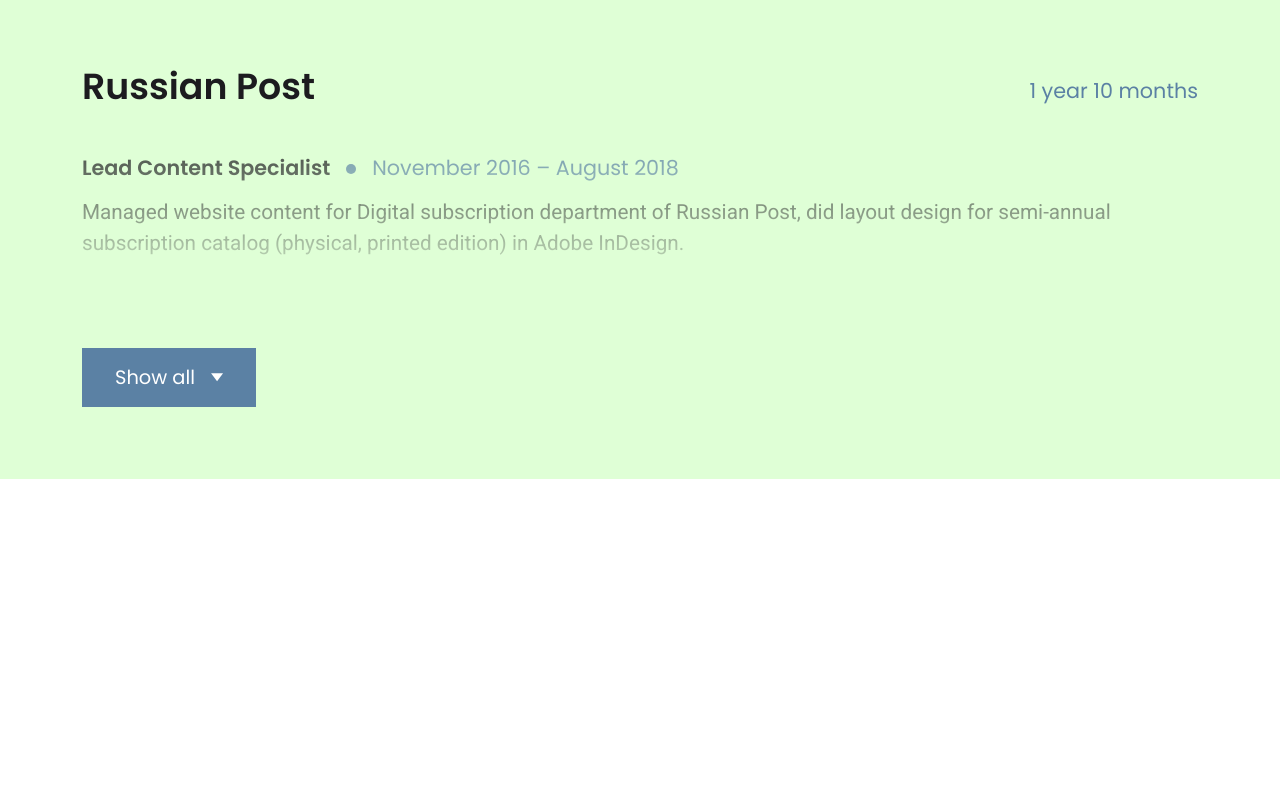
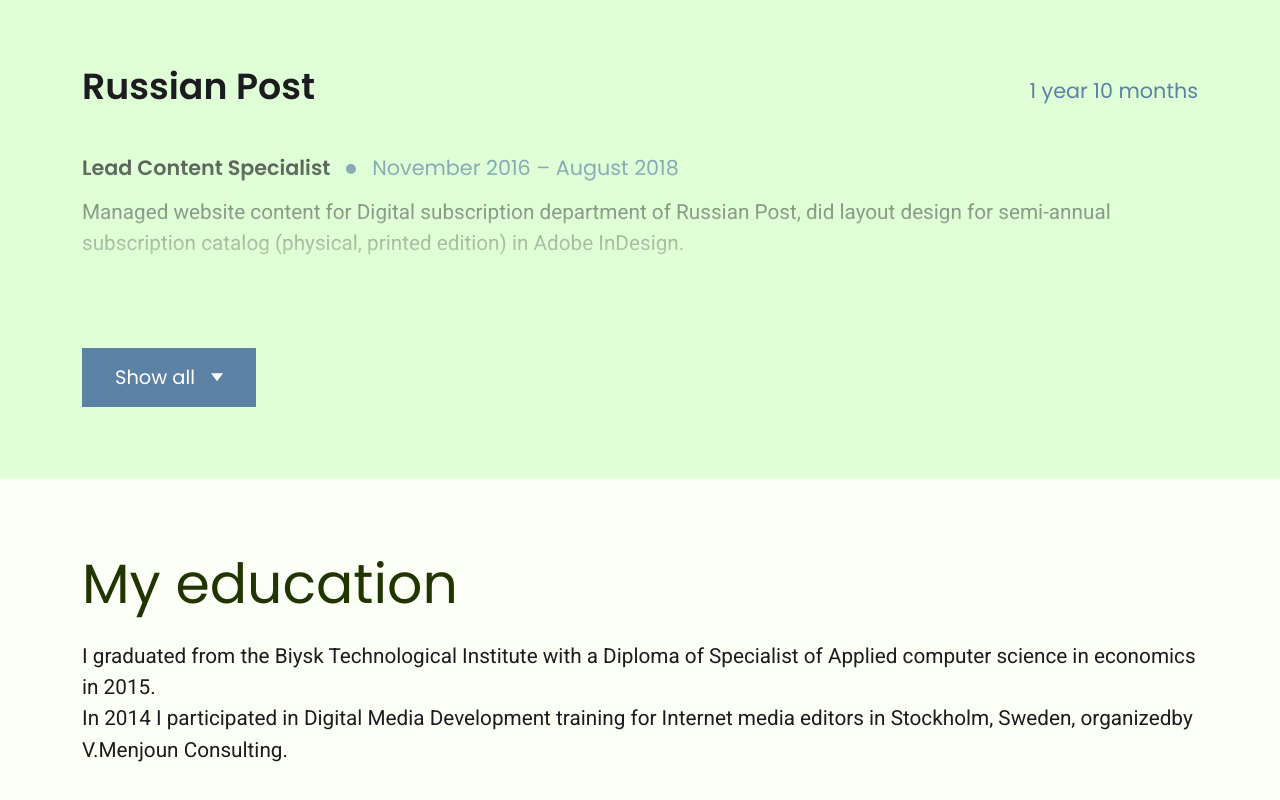
Before and after one commit to cheeroque/portfolio, a Next.js app: page / in a window 1280 px wide. Shown: the part 2775-3575 px from the top of the page. Before the commit the page ends 3254 px from the top, so only its background shows below. Built offline with nearby package versions, Linux system fonts and the light colour scheme.

Commit message:
Added education section

```diff
--- /dev/null
+++ b/components/SectionEducation/index.js
@@ -0,0 +1,19 @@
+export default function SectionEducation() {
+  return (
+    <section className="section section-light">
+      <div className="container">
+        <h2>My education</h2>
+        <p>
+          I graduated from&nbsp;the&nbsp;Biysk Technological Institute
+          with&nbsp;a&nbsp;Diploma of&nbsp;Specialist of&nbsp;Applied computer
+          science in&nbsp;economics in&nbsp;2015.
+        </p>
+        <p>
+          In&nbsp;2014 I participated in&nbsp;Digital Media Development training
+          for&nbsp;Internet media editors in&nbsp;Stockholm, Sweden, organizedby
+          V.Menjoun Consulting.
+        </p>
+      </div>
+    </section>
+  );
+}
--- a/pages/index.js
+++ b/pages/index.js
@@ -2,6 +2,7 @@
 
 import Hero from '../components/Hero';
 import SectionAchievements from '../components/SectionAchievements';
+import SectionEducation from '../components/SectionEducation';
 import SectionExperience from '../components/SectionExperience';
 import SectionProfile from '../components/SectionProfile';
 import SectionSkills from '../components/SectionSkills';
@@ -26,6 +27,7 @@
         <SectionSkills />
         <SectionAchievements />
         <SectionExperience />
+        <SectionEducation />
       </main>
     </div>
   );
```
